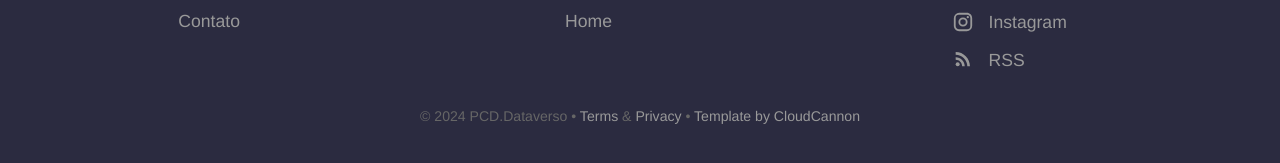
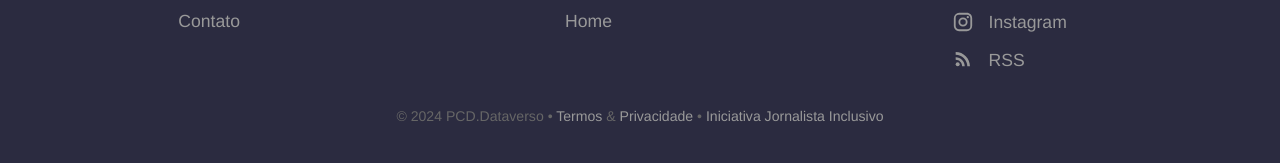
Before and after one commit to jornalistainclusivo/pcd.dataverso.org, a Jekyll site: the page built from index.html, in a window 1280 px wide and 900 px high, scrolled down 2598 px. Shown: the part 723-886 px from the top of the window. Built offline with Jekyll 4.4.1, drawn with Linux system fonts in a browser that asks for light colours.

Commit message:
iniciativa footer

```diff
--- a/_layouts/default.html
+++ b/_layouts/default.html
@@ -44,7 +44,7 @@
 					</ul>
 					{% endfor %}
 				</div>
-				<p class="copyright">&copy; {{ site.time | date: '%Y' }} PCD.Dataverso • <a href="#">Terms</a> &amp; <a href="#">Privacy</a> • <a href="https://cloudcannon.com/">Template by CloudCannon</a></p>
+				<p class="copyright">&copy; {{ site.time | date: '%Y' }} PCD.Dataverso • <a href="#">Termos</a> &amp; <a href="#">Privacidade</a> • <a href="https://jornalistainclusivo.com.br/sobre/">Iniciativa Jornalista Inclusivo</a></p>
 			</div>
 		</footer>
 		<script>
```
